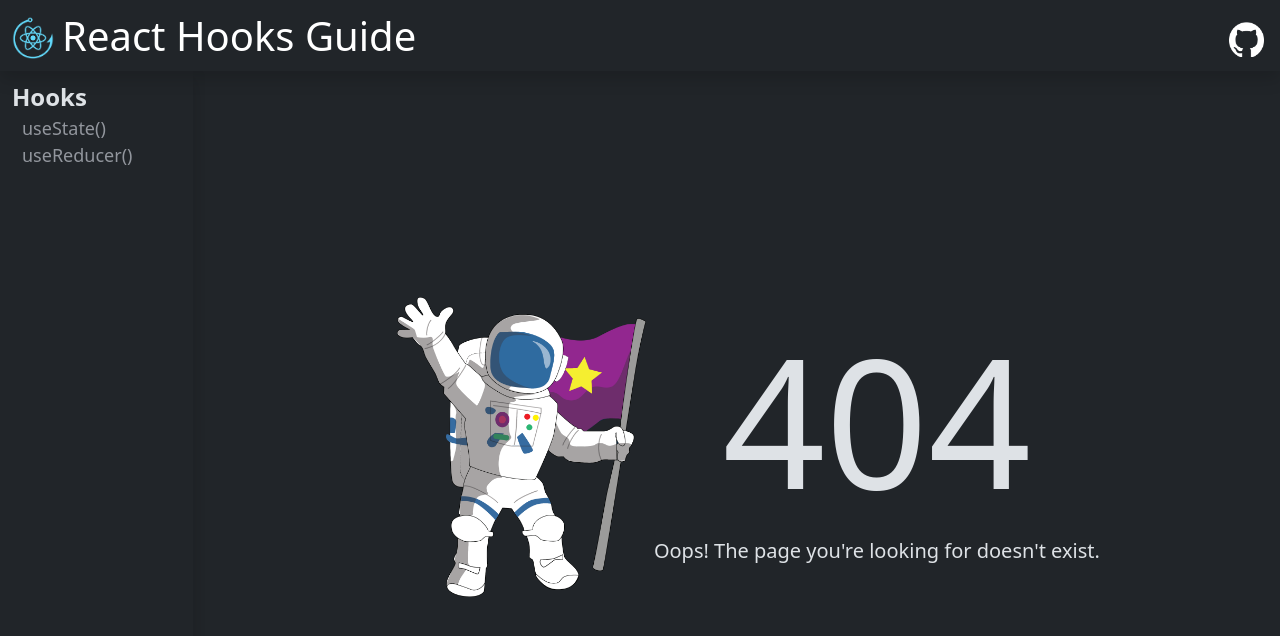
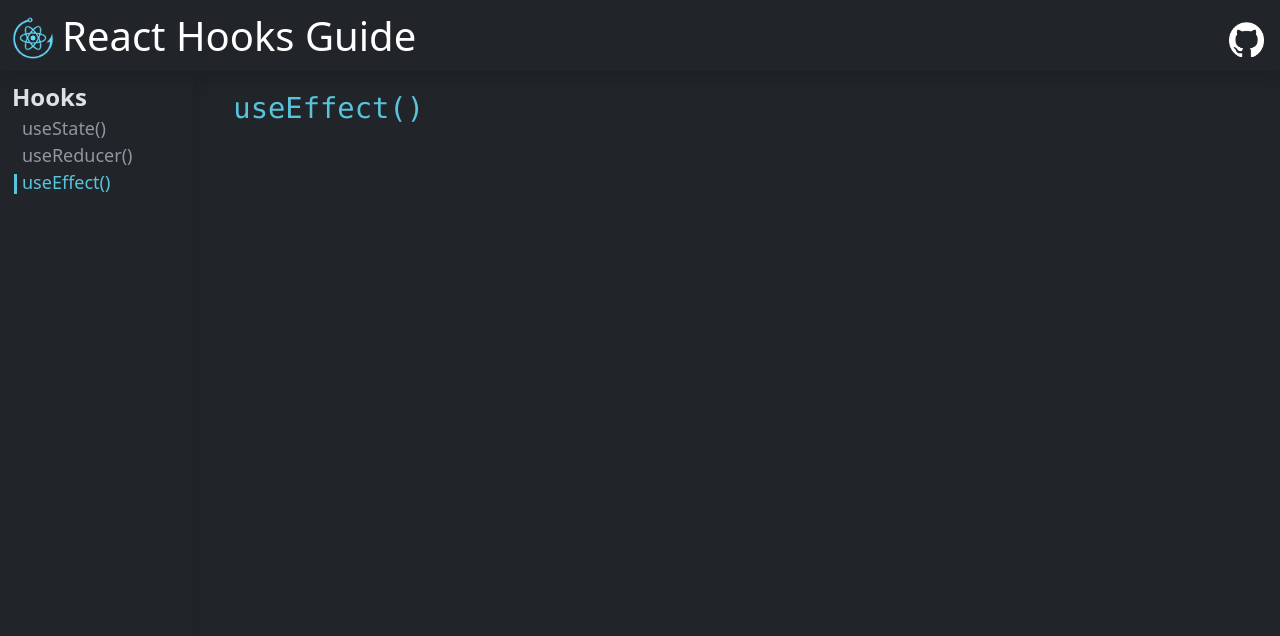
Before and after one commit to alonzojoe/react-hooks-guide, a React (Vite) app: page /use-effect in a window 1280 px wide. Before the commit this address had no page. Shown: the top 636 px of the page. Built offline with nearby package versions, Linux system fonts and the light colour scheme.

Commit message:
feat: create new component for useEffect() + route registration

```diff
--- a/src/App.jsx
+++ b/src/App.jsx
@@ -4,6 +4,7 @@ import RootLayout from "@/Layouts/RootLayout";
 import NotFound from "@/pages/error/NotFound";
 import HookUseState from "@/pages/use-state/HookUseState";
 import HookUseReducer from "@/pages/use-reducer/HookUseReducer";
+import HookUseEffect from "@/pages/use-effect/HookUseEffect";
 
 function App() {
   return (
@@ -13,6 +14,7 @@ function App() {
           <Route index element={<Home />} />
           <Route path="/use-state" element={<HookUseState />} />
           <Route path="use-reducer" element={<HookUseReducer />} />
+          <Route path="use-effect" element={<HookUseEffect />} />
           <Route path="*" element={<NotFound />} />
         </Route>
       </Routes>
--- a/src/Layouts/RootLayout.jsx
+++ b/src/Layouts/RootLayout.jsx
@@ -98,6 +98,14 @@ const RootLayout = () => {
                     useReducer()
                   </NavLink>
                 </li>
+                <li>
+                  <NavLink
+                    to="/use-effect"
+                    className=" bd-links-link d-inline-block text-decoration-none rounded route-link"
+                  >
+                    useEffect()
+                  </NavLink>
+                </li>
               </ul>
             </li>
           </div>
@@ -148,6 +156,14 @@ const RootLayout = () => {
                   useReducer()
                 </NavLink>
               </li>
+              <li>
+                <NavLink
+                  to="/use-effect"
+                  className=" bd-links-link d-inline-block text-decoration-none rounded route-link"
+                >
+                  useEffect()
+                </NavLink>
+              </li>
             </ul>
           </li>
         </div>
--- /dev/null
+++ b/src/pages/use-effect/HookUseEffect.jsx
@@ -0,0 +1,13 @@
+import React from "react";
+
+const HookUseEffect = () => {
+  return (
+    <>
+      <h2>
+        <code>useEffect()</code>
+      </h2>
+    </>
+  );
+};
+
+export default HookUseEffect;
```
